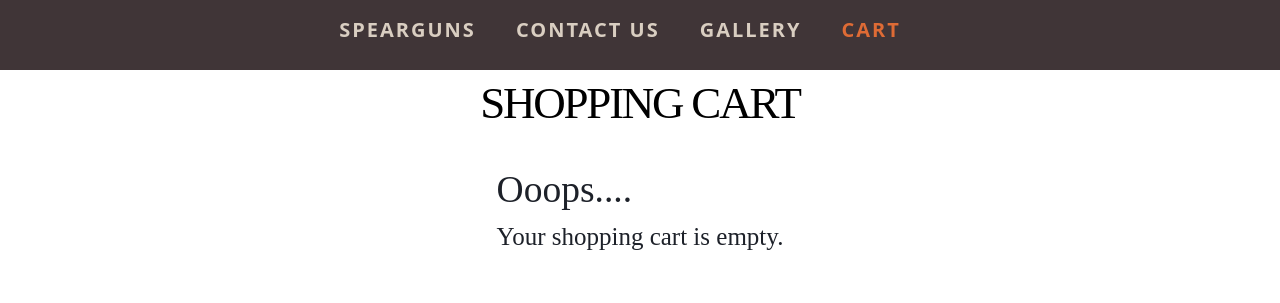
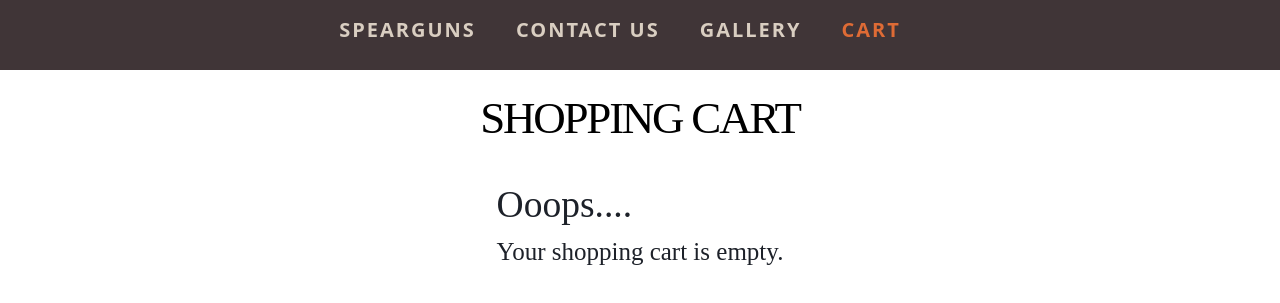
Before and after one commit to matthaeustjia/speargun, a Nuxt app: page /cart in a window 1280 px wide. Shown: the part 123-426 px from the top of the page. Built offline with nearby package versions, Linux system fonts and the light colour scheme; what vue-light-gallery, vue-notification would draw is missing.

Commit message:
fixed cart page padding

```diff
--- a/pages/cart.vue
+++ b/pages/cart.vue
@@ -1,5 +1,5 @@
 <template>
-  <div class="mx-auto container flex flex-col items-center">
+  <div class="mx-auto container flex flex-col items-center p-3">
     <div class="uppercase text-2xl md:text-4xl tracking-tighter text-black mb-5">
       <h1>Shopping Cart</h1>
     </div>
```
